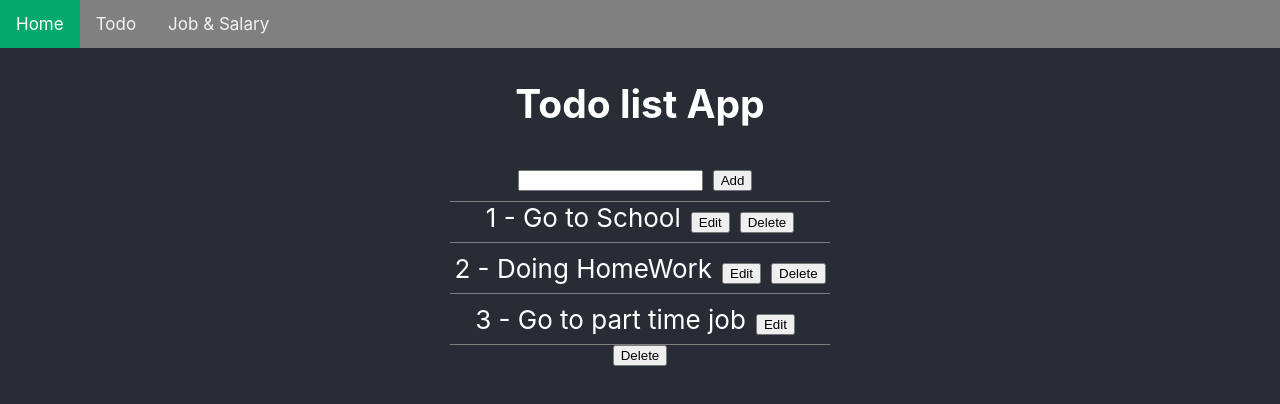
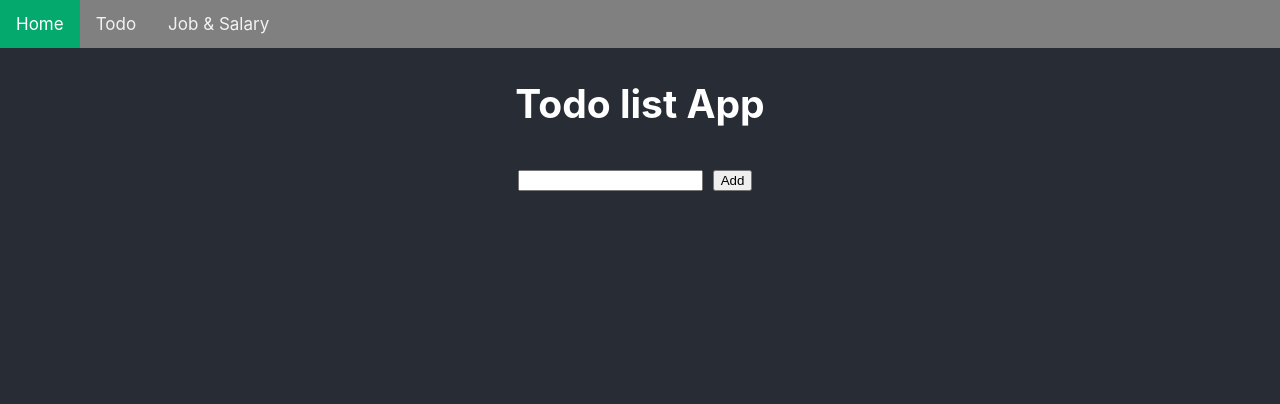
Before and after one commit to trungdung70199/my-react-app, a React (Create React App) app: page /todo in a window 1280 px wide. Shown: the top 404 px of the page. Built offline with nearby package versions, Linux system fonts and the light colour scheme.

Commit message:
update home list todo

```diff
--- a/src/views/Example/Home.js
+++ b/src/views/Example/Home.js
@@ -12,7 +12,7 @@ class Home extends React.Component {
         return (
             <>
                 <h1>Make your Todo list with my app</h1>
-                <p>Click the Todo and start make your todo list.</p>
+                {/* <p>Click the Todo and start make your todo list.</p> */}
                 {/* <p>Click the about you can see some job and salary.</p> */}
                 <p>Tai lieu tham khao: <a href="https://www.w3schools.com/css/css_navbar.asp">W3Schools css_navbar</a></p>
             </>
--- a/src/views/Todo/ListTodo.js
+++ b/src/views/Todo/ListTodo.js
@@ -7,9 +7,9 @@ class ListTodo extends React.Component {
 	// eslint-disable-next-line react/require-render-return
 	state = {
 		listTodo: [
-			{ id: 'todo1', title: 'Go to School' },
-			{ id: 'todo2', title: 'Doing HomeWork' },
-			{ id: 'todo3', title: 'Go to part time job' }
+			// { id: 'todo1', title: 'Go to School' },
+			// { id: 'todo2', title: 'Doing HomeWork' },
+			// { id: 'todo3', title: 'Go to part time job' }
 		],
 		editTodo: {}
 	};
```
